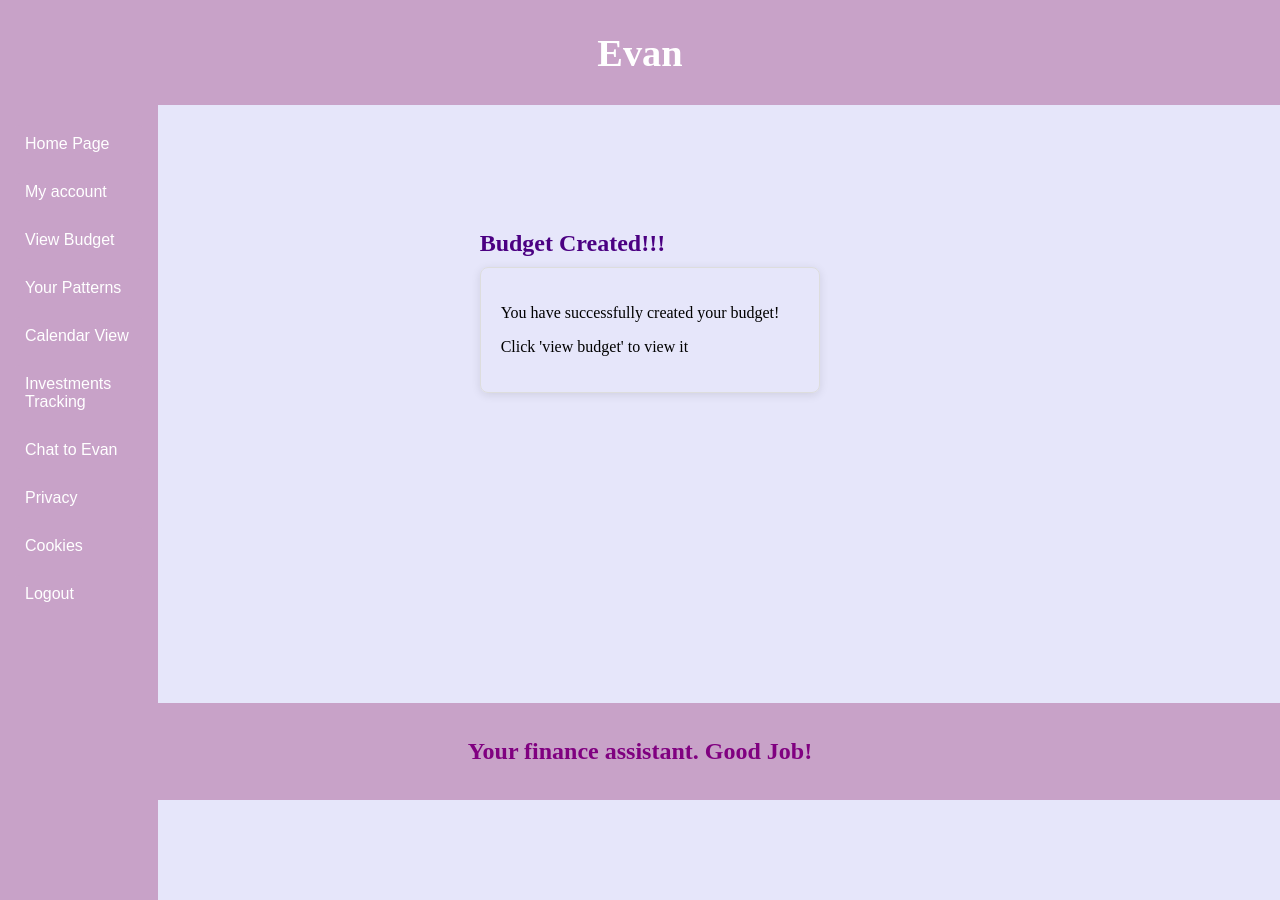
After one commit to Paulamie/Evan---AI-Budget-Tracker, a Flask app: template F.inheritance copy/templates/success.html in a window 1280 px wide. The commit adds this page. Run offline with Flask 3, Linux system fonts and the light colour scheme; the template is opened without the code that fills it, so the values that code supplies are empty.

Commit message:
user can delete entry in budget

```diff
--- a/F.inheritance copy/decorators.py
+++ b/F.inheritance copy/decorators.py
@@ -234,7 +234,7 @@ def create_budget():
         """, (amount, name, username))
         conn.commit()
 
-    return render_template("addvalues.html")
+    return render_template("success.html")
 
 @app.route('/addIncome', methods=['GET', 'POST'])
 @login_required
@@ -328,21 +328,21 @@ def add_savings():
     return render_template('addSavings.html')  # Render the savings form for GET requests
 
 
-@app.route('/addvalues/', methods=['GET', 'POST'])
-@login_required
-def add_financial_entries():
-    username = session['username']
+# @app.route('/addvalues/', methods=['GET', 'POST'])
+# @login_required
+# def add_financial_entries():
+#     username = session['username']
 
-    if request.method == 'POST':
-        # Determine which entry to add based on the button pressed
-        if 'add_income' in request.form:
-            return add_income()
-        elif 'add_expense' in request.form:
-            return add_expenses()
-        elif 'add_saving' in request.form:
-            return add_savings()
+#     if request.method == 'POST':
+#         # Determine which entry to add based on the button pressed
+#         if 'add_income' in request.form:
+#             return add_income()
+#         elif 'add_expense' in request.form:
+#             return add_expenses()
+#         elif 'add_saving' in request.form:
+#             return add_savings()
 
-    return render_template('addvalues.html')  # Render the form template
+#     return render_template('addvalues.html')  # Render the form template
 
 @app.route('/view_budget')
 @login_required
@@ -387,8 +387,8 @@ def view_budget():
     budget_name = budget[2]
     budget_amount = float(budget[3])
 
-    # Prepare savings details
-    savings_list = [{'name': saving[2], 'amount': float(saving[3])} for saving in savings]
+    # Prepare savings details with proper keys for id, name, and amount
+    savings_list = [{'id': saving[0], 'name': saving[2], 'amount': float(saving[3])} for saving in savings]
 
     # Render the template with all required data
     return render_template(
@@ -402,6 +402,77 @@ def view_budget():
         total_expenses=total_expenses,
         total_savings=total_savings
     )
+
+@app.route('/deleteIncome/<int:income_id>', methods=['POST'])
+@login_required
+def delete_income(income_id):
+    conn = dbfunc.getConnection()
+    username = session['username']
+
+    try:
+        # Delete the income record by ID and username (ensuring username is correctly matched as a VARCHAR)
+        with conn.cursor() as cursor:
+            cursor.execute("""
+                DELETE FROM income
+                WHERE id = %s AND username = %s;
+            """, (income_id, username))
+            conn.commit()
+
+        flash("Income entry deleted successfully!")
+    except Exception as e:
+        flash(f"An error occurred: {str(e)}")
+    finally:
+        conn.close()
+
+    return redirect(url_for('view_budget'))
+
+
+@app.route('/deleteExpense/<int:expense_id>', methods=['POST'])
+@login_required
+def delete_expense(expense_id):
+    conn = dbfunc.getConnection()
+    username = session['username']
+
+    try:
+        # Delete the expense record by ID and username
+        with conn.cursor() as cursor:
+            cursor.execute("""
+                DELETE FROM expenses
+                WHERE id = %s AND username = %s;
+            """, (expense_id, username))
+            conn.commit()
+
+        flash("Expense entry deleted successfully!")
+    except Exception as e:
+        flash(f"An error occurred: {str(e)}")
+    finally:
+        conn.close()
+
+    return redirect(url_for('view_budget'))
+
+@app.route('/deleteSaving/<int:saving_id>', methods=['POST'])
+@login_required
+def delete_saving(saving_id):
+    conn = dbfunc.getConnection()
+    username = session['username']
+
+    try:
+        # Delete the saving record by ID and username
+        with conn.cursor() as cursor:
+            cursor.execute("""
+                DELETE FROM savings
+                WHERE id = %s AND username = %s;
+            """, (saving_id, username))
+            conn.commit()
+
+        flash("Saving entry deleted successfully!")
+    except Exception as e:
+        flash(f"An error occurred: {str(e)}")
+    finally:
+        conn.close()
+
+    return redirect(url_for('view_budget'))
+
 
 #privacy page
 @app.route ('/privacyStatement') #inheritance: base.html
--- /dev/null
+++ b/F.inheritance copy/templates/success.html
@@ -0,0 +1,91 @@
+{% extends "base2.html" %}
+
+{% block head %}
+    {% block title %}
+    {{ super() }}
+    {% endblock %}
+    <style>
+        /* Container for the form */
+        .form-container {
+            max-width: 600px; /* Limit the width for better proportion */
+            margin: 0 auto; /* Center the form */
+            padding: 20px; /* Add some padding around the form */
+            border: 1px solid #ddd; /* Optional: Add border for better visibility */
+            border-radius: 8px; /* Rounded corners */
+            box-shadow: 0 2px 10px rgba(0, 0, 0, 0.1); /* Optional: Shadow for depth */
+        }
+
+        /* Style for input fields */
+        input[type="text"],
+        input[type="number"] {
+            width: 100%; /* Make input fields take full width */
+            padding: 10px; /* Add padding inside the inputs */
+            margin: 10px 0; /* Space between inputs */
+            border: 1px solid #ccc; /* Border styling */
+            border-radius: 4px; /* Rounded corners */
+            box-sizing: border-box; /* Include padding and border in width */
+        }
+
+        /* Style for buttons */
+        button {
+            width: 100%; /* Full width for buttons */
+            padding: 10px; /* Padding for buttons */
+            background-color: #C8A2C8; /* Button color */
+            color: white; /* Text color */
+            border: none; /* No border */
+            border-radius: 5px; /* Rounded corners */
+            cursor: pointer; /* Pointer on hover */
+            margin: 10px 0; /* Space between buttons */
+        }
+
+        button:hover {
+            background-color: #4B0082; /* Darker shade on hover */
+        }
+
+        /* Error message style */
+        .error-message {
+            color: red; /* Error message color */
+            margin-top: 10px; /* Space above error message */
+        }
+    </style>
+{% endblock %}
+
+{% block content %}
+<body>
+    <div class="col-12 col-m-9 col-x-12">
+        <div class="tab">
+            <button type="button" onclick="location.href='/userhome/';"> Home Page</button>
+            <button type="button" onclick="location.href='/editbooking/';"> My account</button>
+            <button type="button" onclick="location.href='/view_budget';"> View Budget</button> <!-- this will allow the user to edit their income/ expenses.-->
+            <button type="button" onclick="location.href='/';"> Your Patterns</button> <!-- this will show their patterns in spendings, savings etc.-->
+            <button type="button" onclick="location.href='/';"> Calendar View</button> <!-- this will allow the user to view their current payment dates here - add a button so the user can edit billing dates-->
+            <button type="button" onclick="location.href='/';"> Investments Tracking</button> <!-- this is a possible future implementation for investement-->
+            <button type="button" onclick="location.href='/';"> Chat to Evan</button> <!-- AI assistant.-->
+            <button type="button" onclick="location.href='/privacyStatement/';"> Privacy </button>
+            <button type="button" onclick="location.href='/cookies/';"> Cookies</button>
+            <button type="button" onclick="location.href='/logout/';"> Logout </button>
+        </div>
+
+        <h2 class="font">Budget Created!!!</h2>
+
+        {% with messages = get_flashed_messages() %}
+            {% if messages %}
+                <ul>
+                {% for message in messages %}
+                    <li>{{ message }}</li>
+                {% endfor %}
+                </ul>
+            {% endif %}
+        {% endwith %}
+
+        <div class="form-container">
+            <p> You have successfully created your budget! </p>
+                <p>  Click 'view budget' to view it</p>
+        </div>
+    </div>
+</body>
+{% endblock %}
+
+{% block footer %}
+    {{ super() }}
+{% endblock %}
```
Also changed, not shown: F.inheritance copy/templates/addvalues.html (+1 -10 lines), F.inheritance copy/templates/viewBudget.html (+20 -1 lines), 1 other file.
